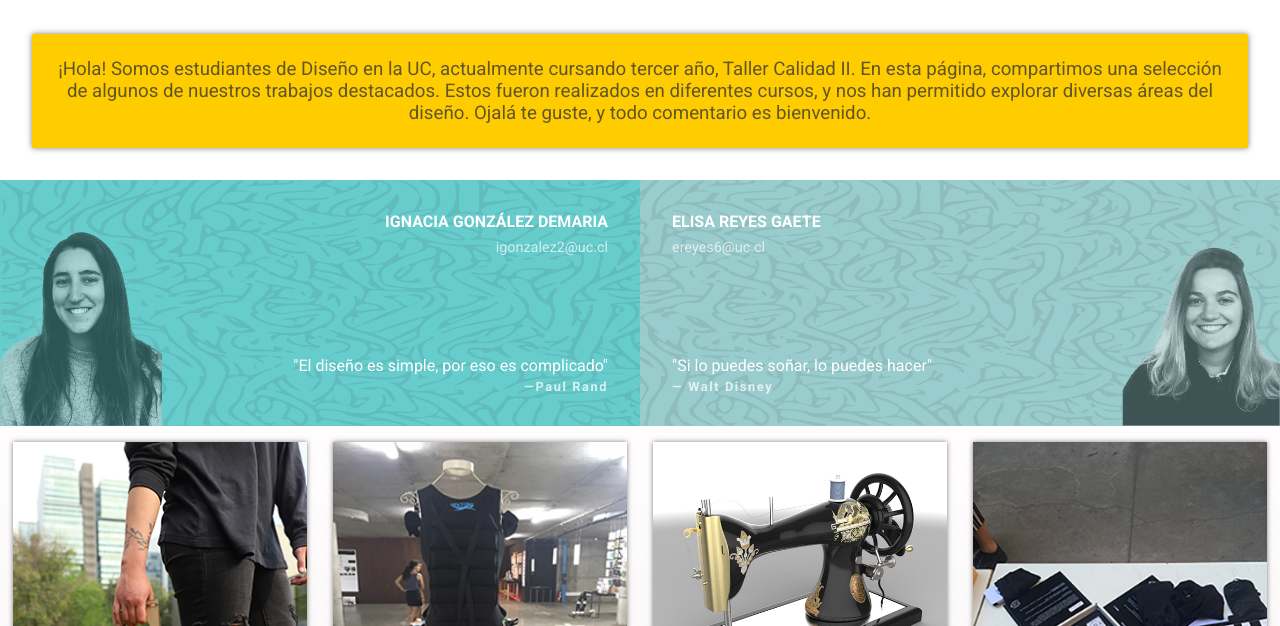
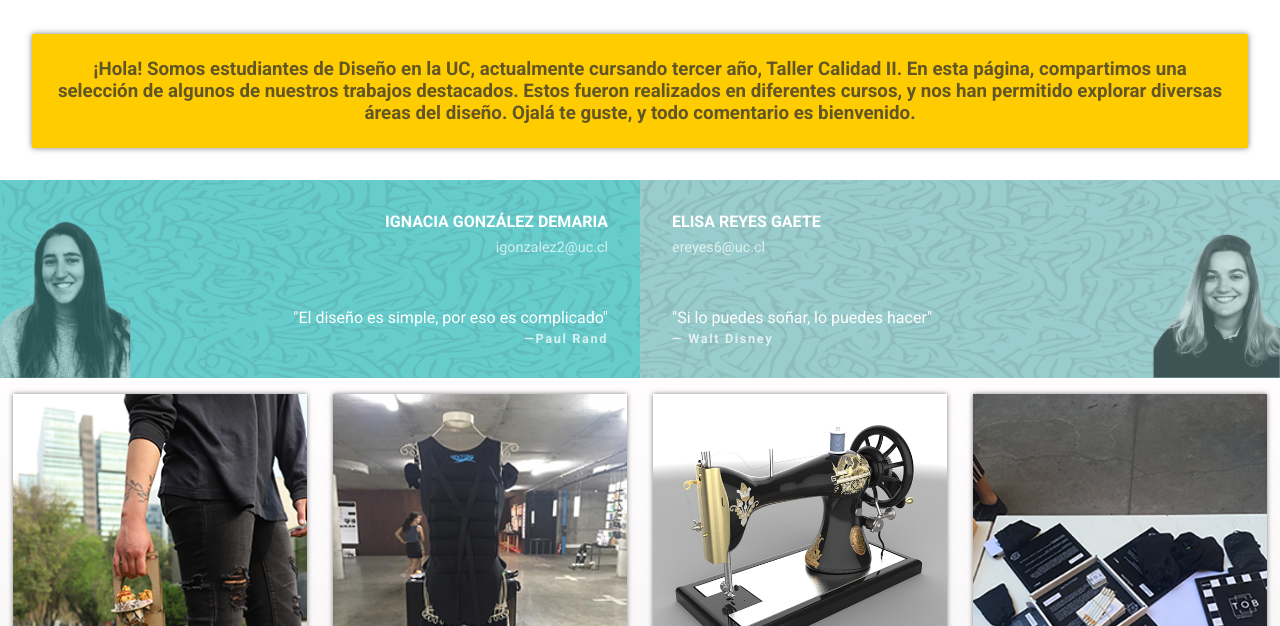
Before and after one commit to igonzalez2uc/gonzalez-reyes, a plain HTML site: page index.html in a window 1280 px wide. Shown: the part 652-1278 px from the top of the page. Drawn offline with nearby package versions, Linux system fonts and the light colour scheme; a web font is replaced by a local one.

Commit message:
Update estilo.css

```diff
--- a/estilo.css
+++ b/estilo.css
@@ -19,7 +19,7 @@ body{
     font-family:'Roboto', sans-serif;
     font-weight:100;
     color:#ffcd00;
-    background:#;
+    background:#fff;
 }
 
 h1{
@@ -65,10 +65,8 @@ h2{
 }
 
 h3{
-    display: #333;
     width: 100%;
     margin: 2rem;
-    font-weight: 50;
     text-align: center;
 }
 
@@ -166,7 +164,7 @@ en https://www.taniarascia.com/easiest-flex-grid-ever/
 
 @media screen and (orientation: landscape){
     .integrante blockquote{
-        padding: rem 2rem 2rem 2rem;
+        padding: 3rem 2rem 2rem 2rem;
         max-width:100%;
     }
 }
@@ -179,7 +177,6 @@ en https://www.taniarascia.com/easiest-flex-grid-ever/
     letter-spacing : 0.1rem;
     padding-top:0.25rem;
     color:rgba(255,255,255,.75);
-    text-align:
 }
 
 .integrante blockquote cite:before {
```
